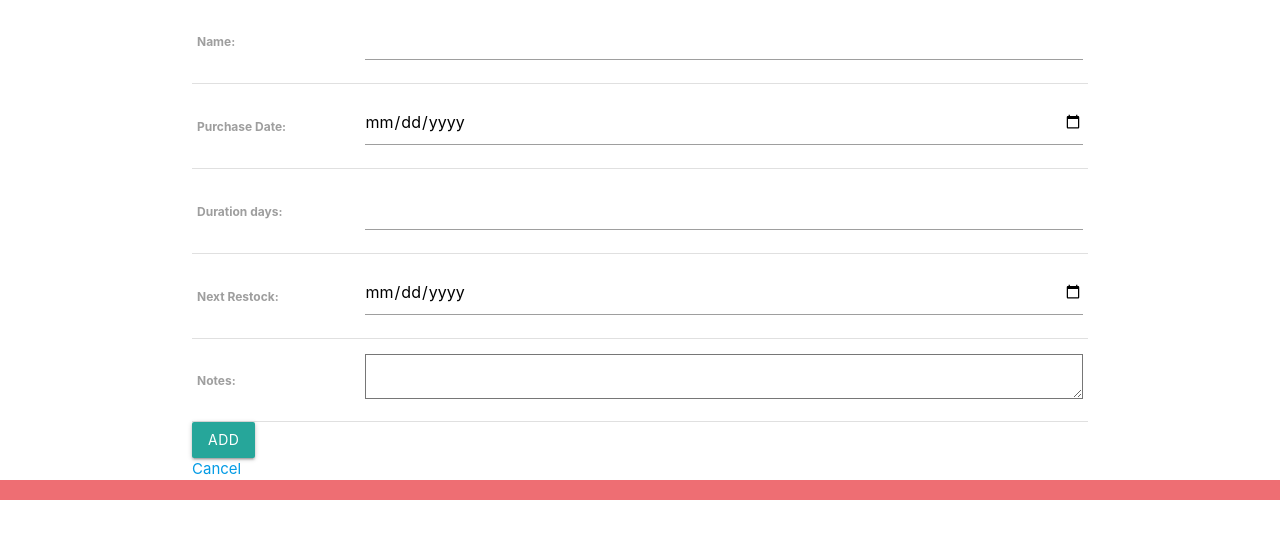
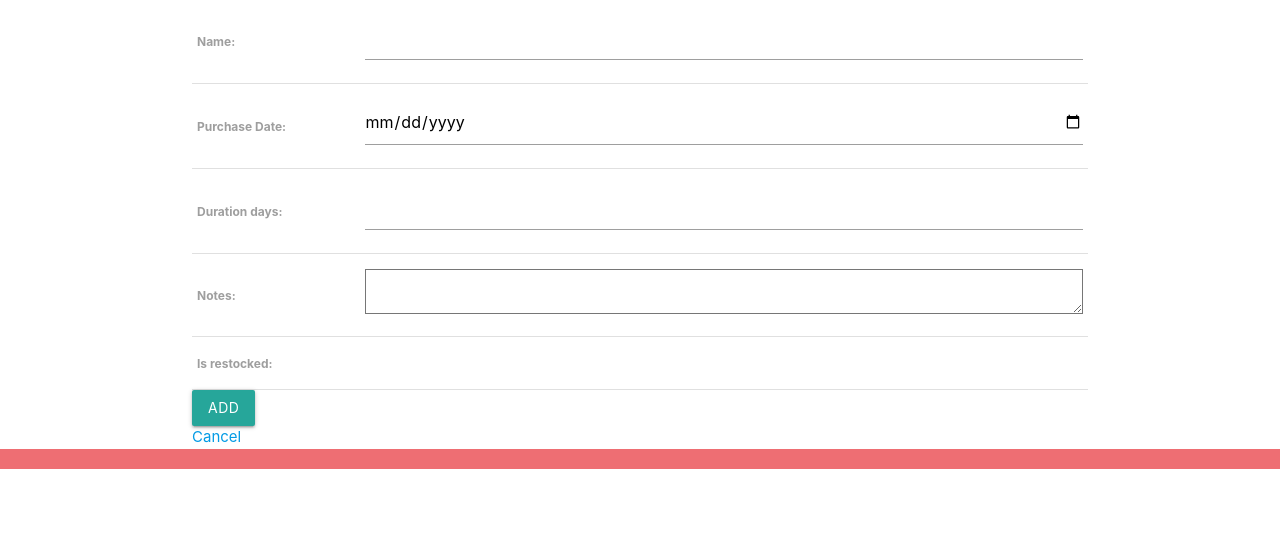
Before and after one commit to ManarSwar97/MyLifeFlow, a Django app: page /groceries/create/ in a window 1280 px wide. Shown: the part 201-740 px from the top of the page. Run offline with Django 5.2, Linux system fonts and the light colour scheme; the visitor is signed in with stand-in values (Sample User, id 1).

Commit message:
Update Groceries

```diff
--- a/mylifeflow/main_app/forms.py
+++ b/mylifeflow/main_app/forms.py
@@ -67,11 +67,7 @@ class GroceryForm(forms.ModelForm):
         widget=forms.DateInput(attrs={'type': 'date'}),
         label="Purchase Date"
     )
-    next_restock = forms.DateField(
-        widget=forms.DateInput(attrs={'type': 'date'}),
-        label="Next Restock"
-    )
 
     class Meta:
         model = Grocery
-        fields = ['name', 'purchase_date', 'duration_days', 'next_restock', 'notes']
+        fields = ['name', 'purchase_date', 'duration_days', 'notes', 'is_restocked']
--- a/mylifeflow/main_app/models.py
+++ b/mylifeflow/main_app/models.py
@@ -1,7 +1,7 @@
 from django.contrib.postgres.fields import ArrayField
 from django.db import models
 from django.urls import reverse
-from datetime import date
+from datetime import date, timedelta
 from django.utils import timezone
 from django.contrib.auth.models import User
 
@@ -117,8 +117,8 @@ class Grocery(models.Model):
     name = models.CharField(max_length=50)
     purchase_date = models.DateField()
     duration_days = models.IntegerField()
-    next_restock= models.DateField()
     notes = models.TextField(blank=True)
+    is_restocked = models.BooleanField(default=False)
     user = models.ForeignKey(User, on_delete=models.CASCADE)
 
     def __str__(self):
@@ -126,6 +126,10 @@ class Grocery(models.Model):
 
     def get_absolute_url(self):
         return reverse('grocery_detail', kwargs={'pk': self.id})
+
+    @property
+    def next_restock(self):
+        return self.purchase_date + timedelta(days=self.duration_days)
 
 
 class Item(models.Model):
--- a/mylifeflow/main_app/templates/main_app/grocery_detail.html
+++ b/mylifeflow/main_app/templates/main_app/grocery_detail.html
@@ -3,6 +3,7 @@
 <p><strong>Purchase Date:</strong> {{ grocery.purchase_date }}</p>
 <p><strong>Duration (days):</strong> {{ grocery.duration_days }}</p>
 <p><strong>Next Restock:</strong> {{ grocery.next_restock }}</p>
+<p><strong>Restocked?</strong> {{ grocery.restocked|yesno:"Yes,No" }}</p>
 {% if grocery.notes %}
 <p><strong>Notes:</strong> {{ grocery.notes }}</p>
 {% endif %}
--- a/mylifeflow/main_app/templates/main_app/grocery_list.html
+++ b/mylifeflow/main_app/templates/main_app/grocery_list.html
@@ -7,6 +7,7 @@
       <span class="card-title">{{ grocery.name }}</span>
       <p>Purchase Date: {{ grocery.purchase_date }}</p>
       <p>Next Restock: {{ grocery.next_restock }}</p>
+      <p>Restocked? {{ grocery.is_restocked|yesno:"Yes,No" }}</p>
     </div>
   </div>
 </a>
```
